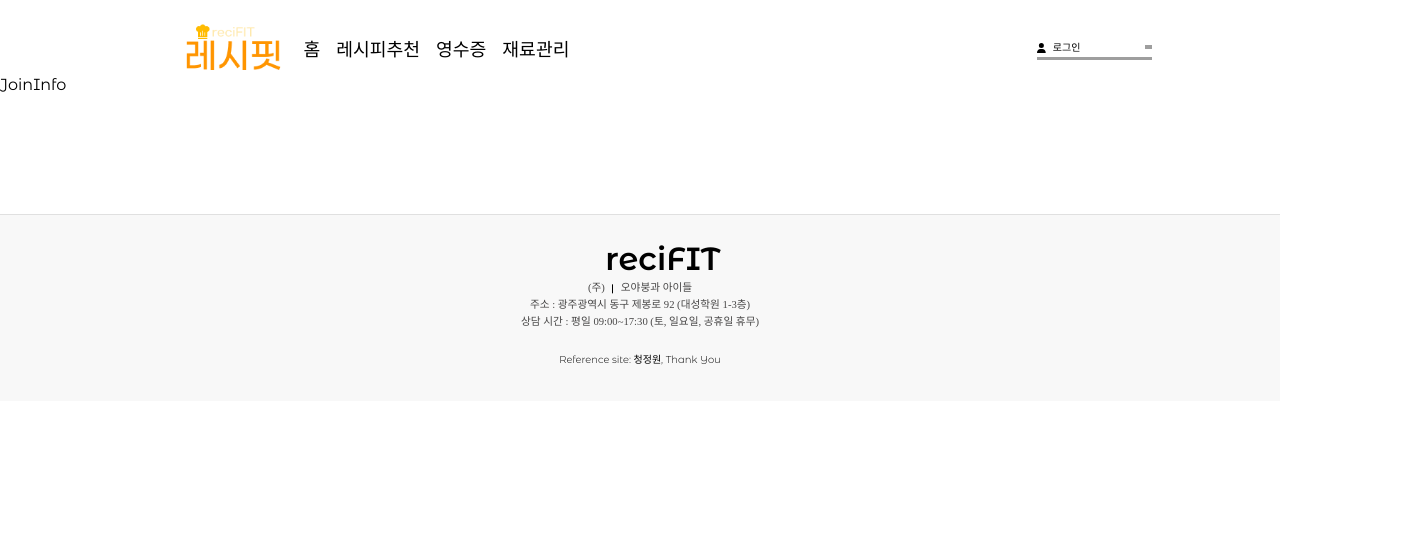
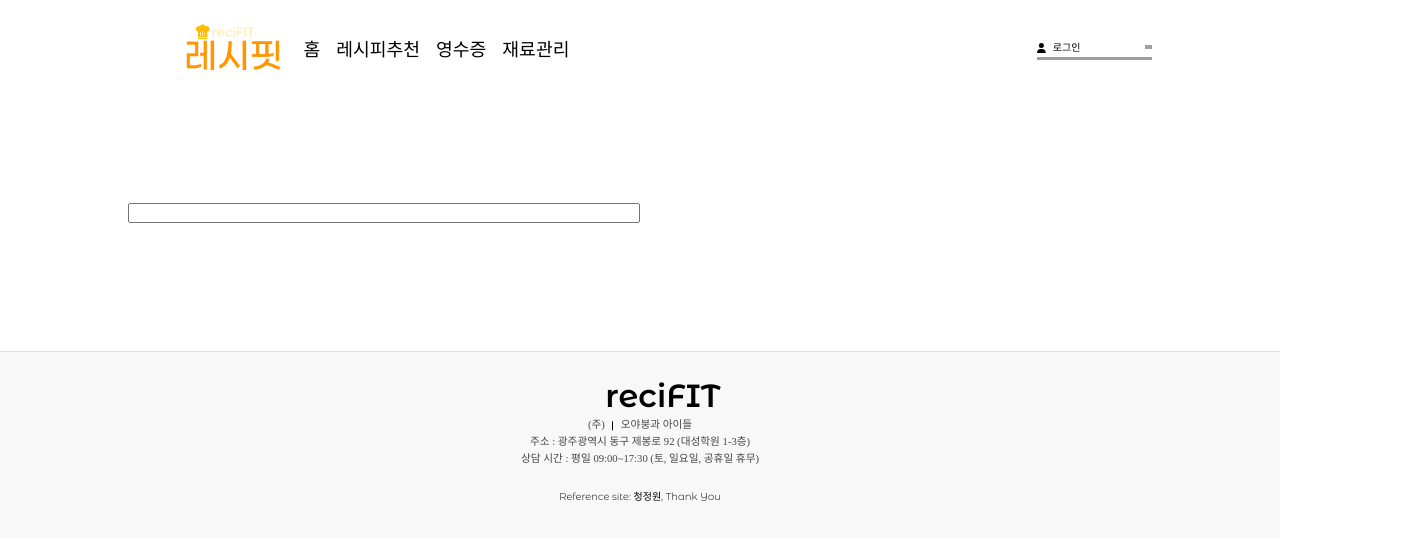
Before and after one commit to 2024-AISCHOOL-WEB1A/reciFIT, a React (Create React App) app in the folder frontend/: page /joinInfo in a window 1280 px wide. Shown: the top 540 px of the page, 1408 px wide, since content can reach past the window. Built offline with nearby package versions, Linux system fonts and the light colour scheme; grey boxes are pictures that could not be loaded; a web font is replaced by a local one.

Commit message:
안수현커밋

```diff
--- /dev/null
+++ b/frontend/src/assets/css/joinInfo.css
@@ -0,0 +1,49 @@
+.container{
+    height: 100%;
+    width: 100%;
+    margin: 10%;
+    display: flex;
+}
+
+.input-area{
+    width: 100%;
+}
+
+.input{
+    width: 80%;
+}
+
+.text-area{
+    width: 100%;
+    display: 'flex';
+    flex-wrap: 'wrap';
+    gap: '10px';
+    margin-top: '20px'
+}
+
+.text{
+    display: 'flex';
+    align-items: 'center';
+    width: 70%;
+    padding: '5px 10px';
+    background-color: '#d1e7dd';
+    border-radius: '5px';
+    color: '#0f5132';
+    font-weight: 'bold';
+}
+
+.delete-button{
+    margin-left: '8px';
+    background-color: '#f8d7da';
+    border: 'none';
+    border-radius: '50%';
+    color: '#842029';
+    cursor: 'pointer';
+    width: '20px';
+    height: '20px';
+    display: 'flex';
+    align-items: 'center';
+    justify-content: 'center';
+    font-size: '12px';
+    font-weight: 'bold';
+}
--- a/frontend/src/pages/JoinInfo.jsx
+++ b/frontend/src/pages/JoinInfo.jsx
@@ -1,9 +1,60 @@
-import React from 'react'
+import React, { useState } from 'react'
+import '../assets/css/joinInfo.css'
 
 const JoinInfo = () => {
+
+  const [inputValue, setInputValue] = useState('');
+  const [words, setWords] = useState([]);
+
+  const handleInputChange = (event) => {
+    setInputValue(event.target.value);
+  };
+
+  const handleKeyDown = (event) => {
+    if (event.key === ' ') {
+      event.preventDefault();
+      if (inputValue.trim()) { // 빈 문자열 제외
+        setWords((prev) => [...prev, inputValue.trim()]);
+        setInputValue(''); // 필드 초기화
+      }
+    }
+  };
+
+  const handleDelete = (indexToDelete) => {
+    setWords((prevWords) => prevWords.filter((_, index) => index !== indexToDelete));
+  };
+
+
   return (
-    <div>JoinInfo</div>
-  )
-}
+    <div className='container'>
+      <div className='input-area'>
+        <input
+          type="text"
+          value={inputValue}
+          onChange={handleInputChange}
+          onKeyDown={handleKeyDown}
+          className='input'
+        />
+      </div>
+
+
+      <div className='text-area'>
+        {words.map((word, index) => (
+
+          <span key={index} className='text' >
+
+            {word}
+
+            <button onClick={() => handleDelete(index)} className='delete-button'>
+              &times;
+            </button>
+
+          </span>
+
+        ))}
+      </div>
+    </div>
+  );
+};
 
 export default JoinInfo
```
